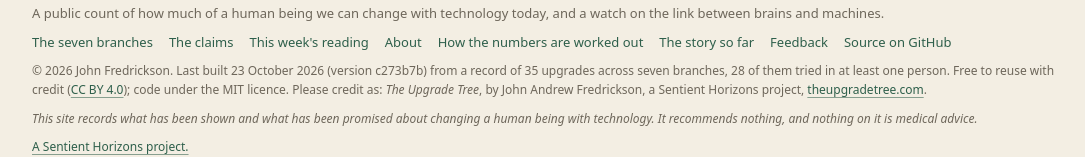
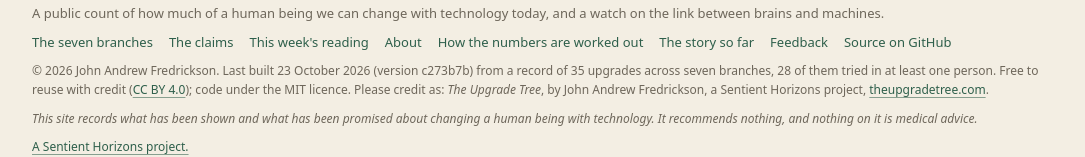
Before and after one commit to jfredson/upgrade-tree, an Astro site in the folder site/: page / in a window 1280 px wide. Shown: the part 2021-2178 px from the top of the page, without its empty margins (94-1179 px from the left). Built offline with nearby package versions, Linux system fonts and the light colour scheme; Astro itself is replaced by a stand-in of ours.

Commit message:
Name: John Andrew Fredrickson everywhere; README says text CC BY, code MIT (John, 2026-10-23)
John: "use John Andrew Fredrickson everywhere; README says text CC BY, code MIT".
The copyright lines, author tags and citations now match the book byline and the
credit request. The licence wording now says the site's code is under MIT and its
text and data under CC BY 4.0.

Co-Authored-By: Claude Opus 5.5 <noreply@anthropic.com>

```diff
--- a/site/src/layouts/Base.astro
+++ b/site/src/layouts/Base.astro
@@ -64,7 +64,7 @@ const iconVersion = '2';
     <meta id="theme-color-meta" name="theme-color" content="#f3eee3" />
     <title>{title}</title>
     <meta name="description" content={description} />
-    <meta name="author" content="John Fredrickson" />
+    <meta name="author" content="John Andrew Fredrickson" />
     {noindex && <meta name="robots" content="noindex, nofollow" />}
     <link rel="canonical" href={canonical} />
     <link rel="icon" type="image/svg+xml" href={`/favicon.svg?v=${iconVersion}`} />
@@ -108,7 +108,7 @@ const iconVersion = '2';
             <a href={REPO} rel="noopener">Source on GitHub</a>
           </p>
           <p class="footer-meta">
-            © {currentYear} John Fredrickson. Last built {longDate(tree.exported_on)}{tree.commit ? ` (version ${tree.commit})` : ''} from {builtFrom}. Free to reuse with credit (<a href="https://creativecommons.org/licenses/by/4.0/" rel="license">CC BY 4.0</a>); code under the MIT licence. Please credit as: <cite>The Upgrade Tree</cite>, by John Andrew Fredrickson, a Sentient Horizons project, <a href="https://theupgradetree.com/">theupgradetree.com</a>.
+            © {currentYear} John Andrew Fredrickson. Last built {longDate(tree.exported_on)}{tree.commit ? ` (version ${tree.commit})` : ''} from {builtFrom}. Free to reuse with credit (<a href="https://creativecommons.org/licenses/by/4.0/" rel="license">CC BY 4.0</a>); code under the MIT licence. Please credit as: <cite>The Upgrade Tree</cite>, by John Andrew Fredrickson, a Sentient Horizons project, <a href="https://theupgradetree.com/">theupgradetree.com</a>.
           </p>
           <p class="footer-notice">This site records what has been shown and what has been promised about changing a human being with technology. It recommends nothing, and nothing on it is medical advice.</p>
           <p class="footer-parent"><a href="https://sentient-horizons.com/projects/" rel="noopener">A Sentient Horizons project.</a></p>
```
Also changed, not shown: README.md, 2 other files.
